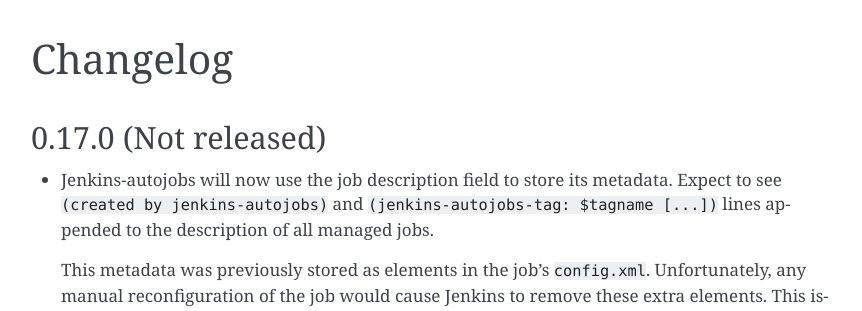
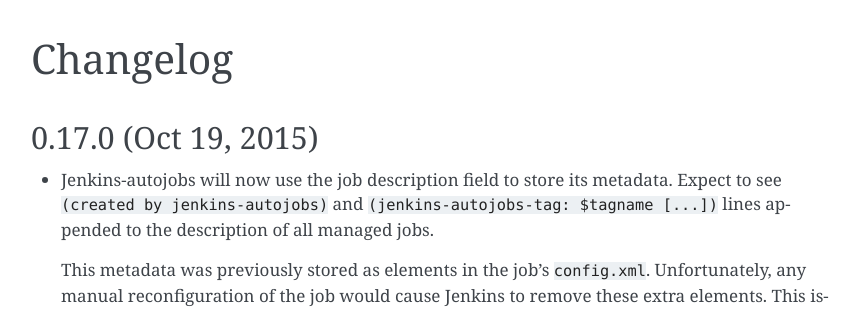
Before and after one commit to gvalkov/jenkins-autojobs, a Sphinx documentation site: the page built from docs/changelog.rst, in a window 1280 px wide and 900 px high. Shown: the top 311 px of the window, without its empty margins (169-1031 px from the left). Built offline with Sphinx 7.4.7, drawn with Linux system fonts in a browser that asks for light colours.

```diff
--- a/docs/changelog.rst
+++ b/docs/changelog.rst
@@ -1,7 +1,7 @@
 Changelog
 ---------
 
-0.17.0 (Not released)
+0.17.0 (Oct 19, 2015)
 ^^^^^^^^^^^^^^^^^^^^^
 
 - Jenkins-autojobs will now use the job description field to store its metadata.
--- a/jenkins_autojobs/__init__.py
+++ b/jenkins_autojobs/__init__.py
@@ -1 +1 @@
-__version__ = '0.16.2'
+__version__ = '0.17.0'
```
